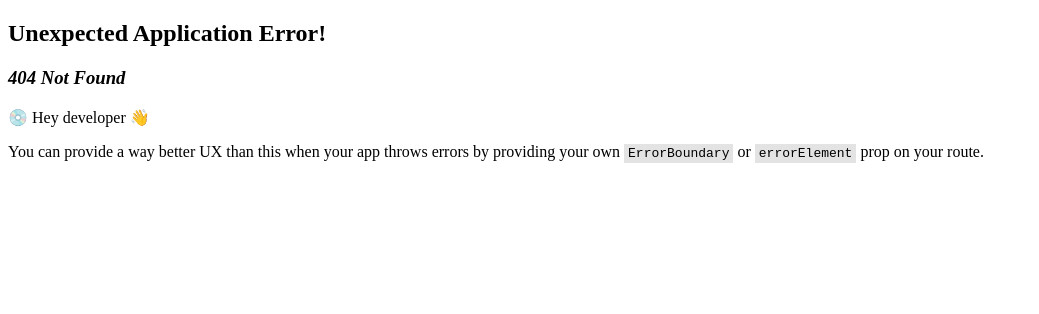
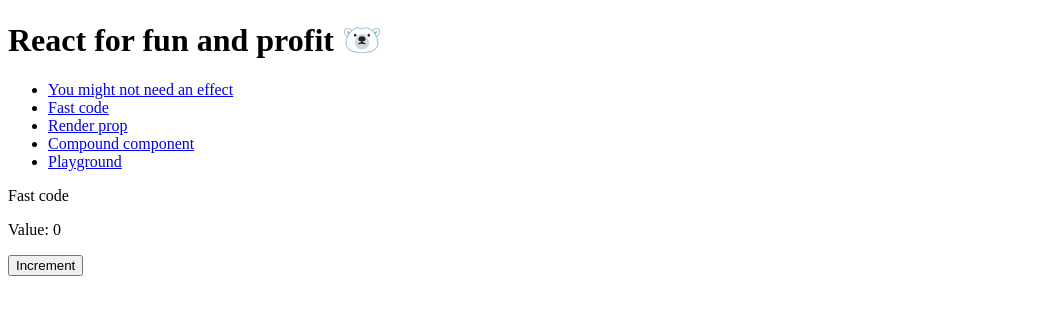
Before and after one commit to willnguyen1312/react-for-fun-and-profit, a React (Vite) app: page /playground in a window 1280 px wide. Before the commit this address had no page. Shown: the top 314 px of the page, without its empty margins (0-1039 px from the left). Built offline with nearby package versions, Linux system fonts and the light colour scheme.

Commit message:
Add playground component 💞

```diff
--- a/src/Home.tsx
+++ b/src/Home.tsx
@@ -5,6 +5,7 @@ const links: { to: string; label: string }[] = [
   { to: "/fast", label: "Fast code" },
   { to: "/render-prop", label: "Render prop" },
   { to: "/compound-component", label: "Compound component" },
+  { to: "/playground", label: "Playground" },
 ];
 
 export function Home() {
--- /dev/null
+++ b/src/Playground.tsx
@@ -0,0 +1,25 @@
+import { useCallback, useState } from "react";
+
+export function Playground() {
+  const [count, setCount] = useState(0);
+
+  const alertFunc = useCallback(() => {
+    alert("Hello, world!");
+  }, []);
+
+  return (
+    <>
+      <section>Fast code</section>
+
+      <p onClick={alertFunc}>Value: {count}</p>
+
+      <button
+        onClick={() => {
+          setCount((prev) => prev + 1);
+        }}
+      >
+        Increment
+      </button>
+    </>
+  );
+}
--- a/src/main.tsx
+++ b/src/main.tsx
@@ -7,6 +7,7 @@ import { CompoundComponent } from "./CompoundComponent";
 import { Effect } from "./Effect";
 import { Fast } from "./Fast";
 import { Home } from "./Home";
+import { Playground } from "./Playground";
 import { RenderProp } from "./RenderProp";
 
 const router = createBrowserRouter([
@@ -18,6 +19,7 @@ const router = createBrowserRouter([
       { path: "render-prop", element: <RenderProp /> },
       { path: "compound-component", element: <CompoundComponent /> },
       { path: "fast", element: <Fast /> },
+      { path: "playground", element: <Playground /> },
     ],
   },
 ]);
@@ -33,5 +35,5 @@ if (import.meta.hot) {
 ReactDOM.createRoot(document.getElementById("root")!).render(
   <React.StrictMode>
     <App />
-  </React.StrictMode>,
+  </React.StrictMode>
 );
```
